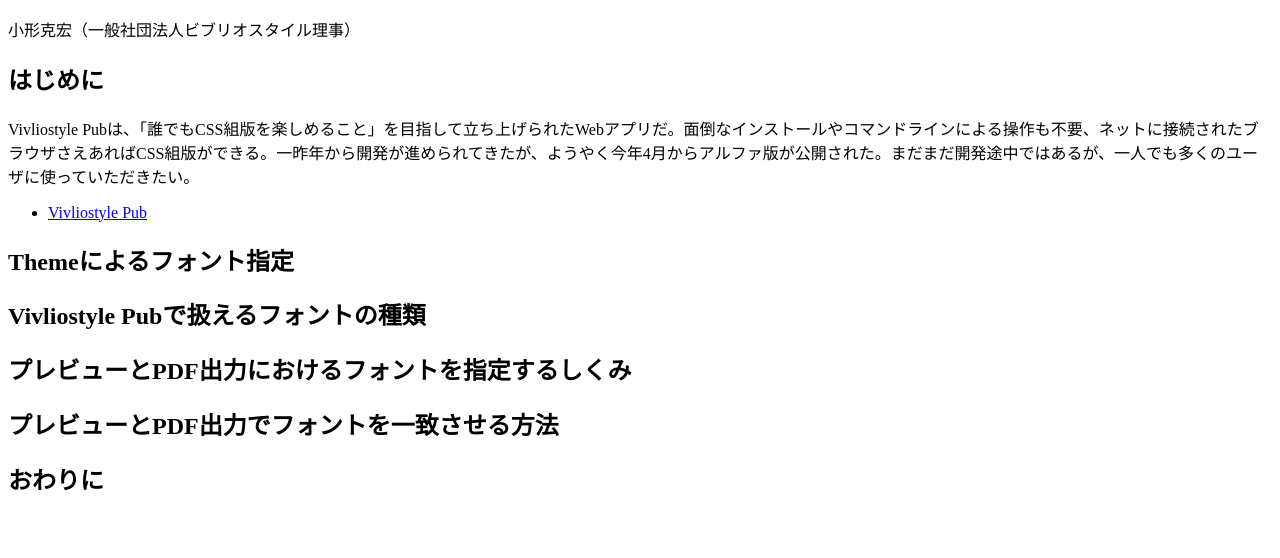
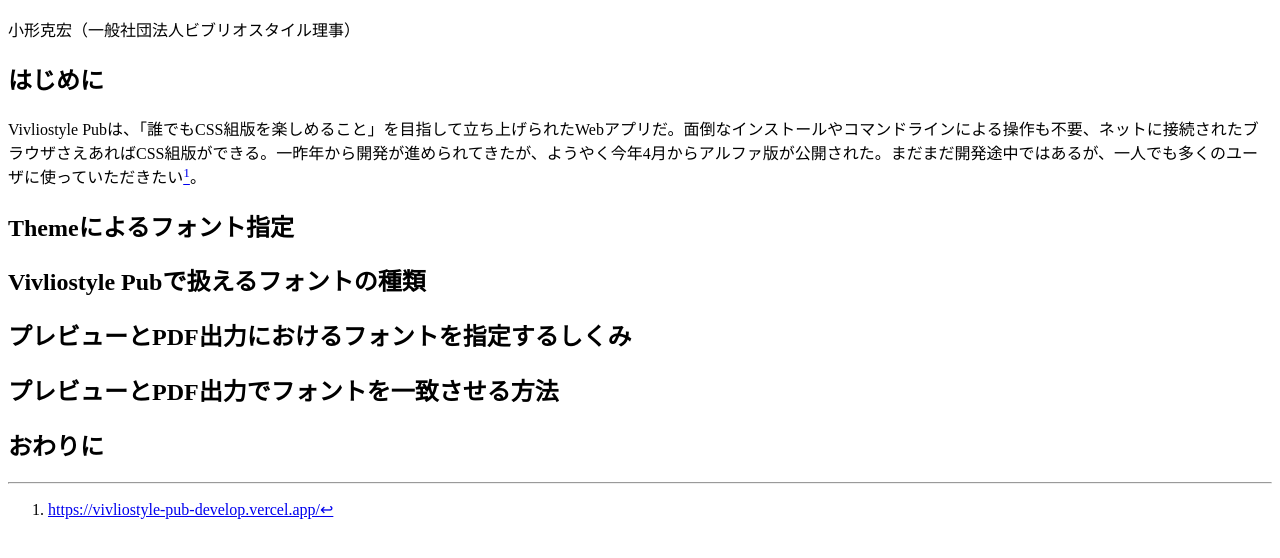
Before and after one commit to spring-raining/tbf13-draft, a website: page content/ogwata/draft-ogwata.html in a window 1280 px wide. Shown: the part 58-616 px from the top of the page. Drawn offline with Linux system fonts and the light colour scheme.

Commit message:
Update content/ogwata/draft-ogwata.md

```diff
--- a/content/ogwata/draft-ogwata.html
+++ b/content/ogwata/draft-ogwata.html
@@ -11,10 +11,7 @@
       <p>小形克宏（一般社団法人ビブリオスタイル理事）</p>
       <section id="はじめに" class="level2">
         <h2>はじめに</h2>
-        <p>Vivliostyle Pubは、「誰でもCSS組版を楽しめること」を目指して立ち上げられたWebアプリだ。面倒なインストールやコマンドラインによる操作も不要、ネットに接続されたブラウザさえあればCSS組版ができる。一昨年から開発が進められてきたが、ようやく今年4月からアルファ版が公開された。まだまだ開発途中ではあるが、一人でも多くのユーザに使っていただきたい。</p>
-        <ul>
-          <li><a href="https://vivliostyle-pub-develop.vercel.app/">Vivliostyle Pub</a></li>
-        </ul>
+        <p>Vivliostyle Pubは、「誰でもCSS組版を楽しめること」を目指して立ち上げられたWebアプリだ。面倒なインストールやコマンドラインによる操作も不要、ネットに接続されたブラウザさえあればCSS組版ができる。一昨年から開発が進められてきたが、ようやく今年4月からアルファ版が公開された。まだまだ開発途中ではあるが、一人でも多くのユーザに使っていただきたい<a id="fnref1" href="#fn1" class="footnote-ref" role="doc-noteref"><sup>1</sup></a>。</p>
       </section>
       <section id="themeによるフォント指定" class="level2">
         <h2>Themeによるフォント指定</h2>
@@ -32,5 +29,11 @@
         <h2>おわりに</h2>
       </section>
     </section>
+    <section class="footnotes" role="doc-endnotes">
+      <hr>
+      <ol>
+        <li id="fn1" role="doc-endnote"><a href="https://vivliostyle-pub-develop.vercel.app/">https://vivliostyle-pub-develop.vercel.app/</a><a href="#fnref1" class="footnote-back" role="doc-backlink">↩</a></li>
+      </ol>
+    </section>
   </body>
 </html>
```
Also changed, not shown: content/ogwata/draft-ogwata.md (+5 -2 lines).
